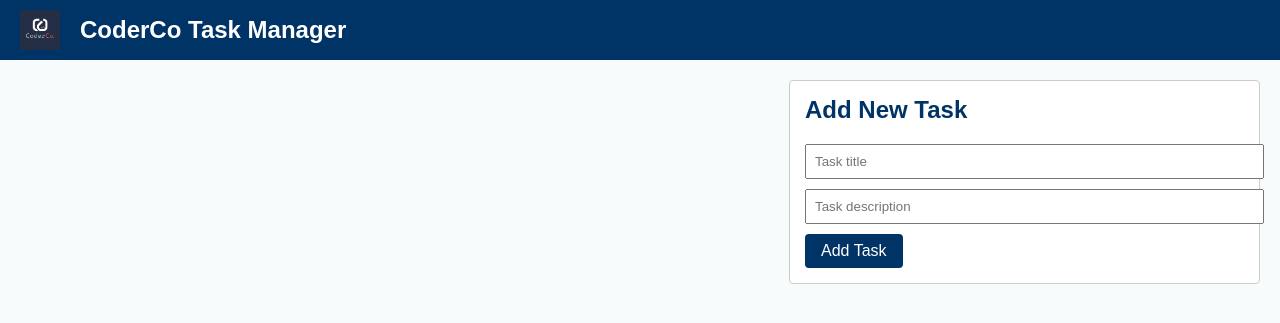
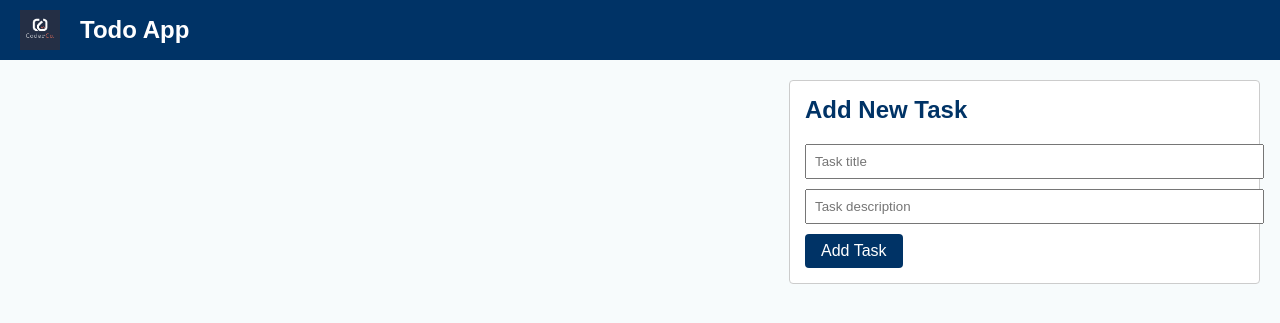
Before and after one commit to olaolatunbos/ECS-Project-v1, a Flask app: page / in a window 1280 px wide. Shown: the top 323 px of the page. Run offline with Flask 3, Linux system fonts and the light colour scheme; data that the repository does not hold is empty.

Commit message:
change yaml

```diff
--- a/app/templates/index.html
+++ b/app/templates/index.html
@@ -9,7 +9,7 @@
   <header>
     <!-- Replace `coderco_logo.png` with your actual filename if different -->
     <img src="/static/images/coderco_logo.jpeg" alt="CoderCo logo" class="logo">
-    <h1>CoderCo Task Manager</h1>
+    <h1>Todo App</h1>
   </header>
 
   <div id="main-content">
```
Also changed, not shown: .gihub/workflows/push-image.yml.
